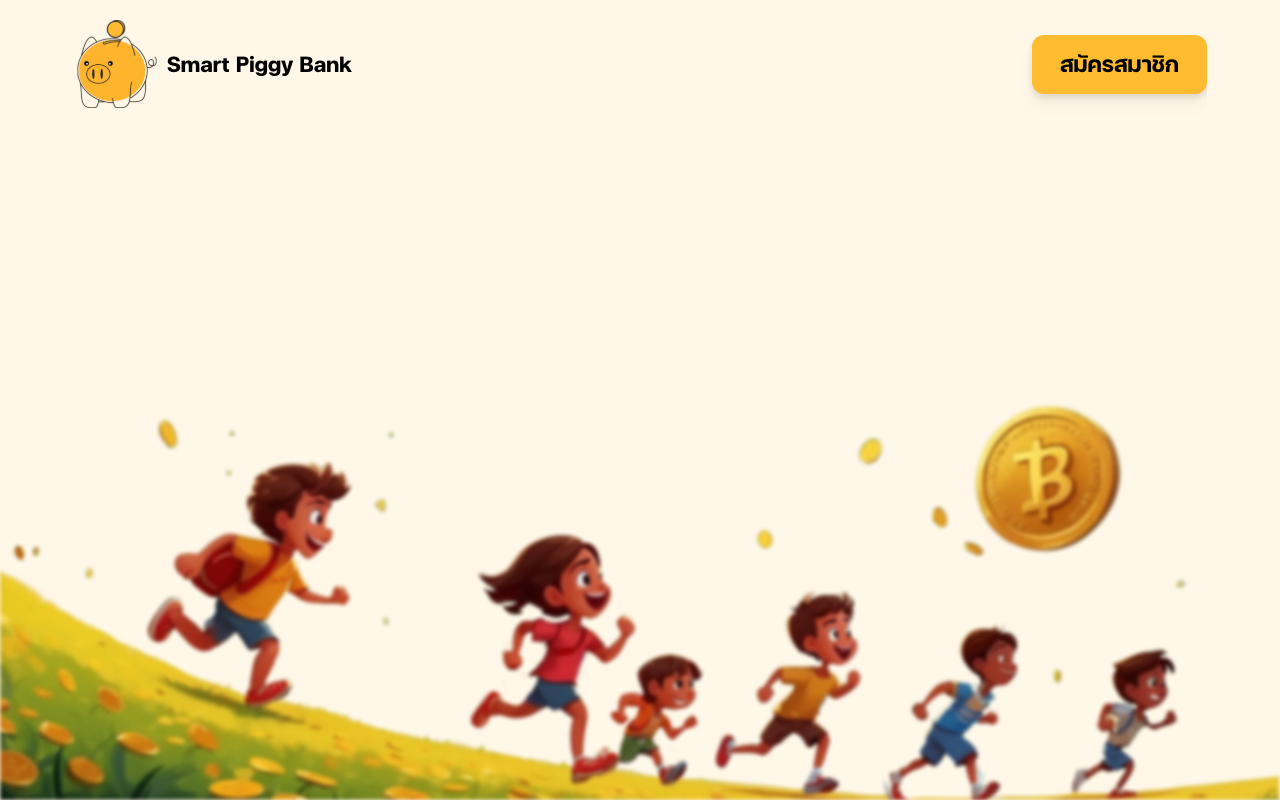
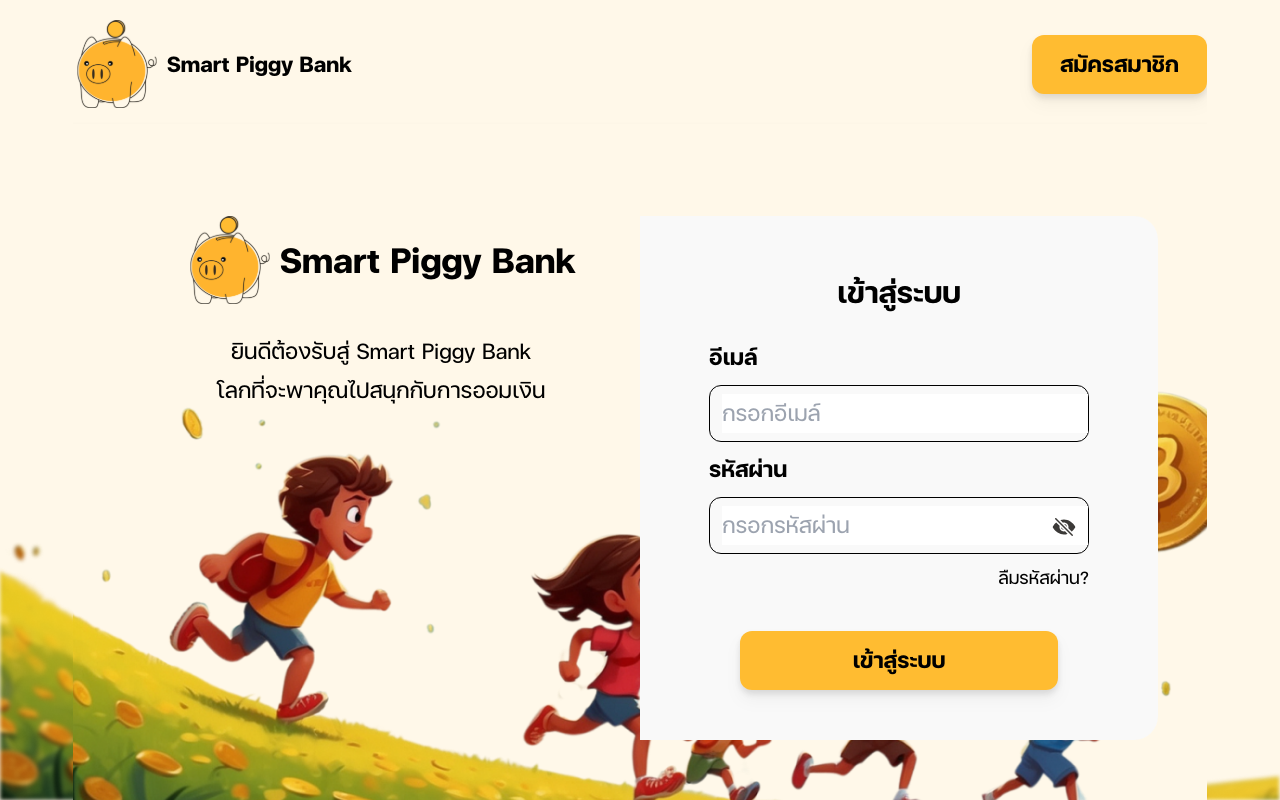
Before and after one commit to PitakPxt/Smart-piggy-bank, a React (Vite) app: page / in a window 1280 px wide. Built offline with nearby package versions, Linux system fonts and the light colour scheme; no server answers; the database is empty.

Commit message:
login first

```diff
--- a/src/App.jsx
+++ b/src/App.jsx
@@ -23,7 +23,7 @@ function App() {
         <Routes>
           <Route path="/" element={<Layout />}>
             <Route path="register" element={<Regisret />} />
-            <Route path="login" element={<Login />} />
+            <Route path="/" element={<Login />} />
             <Route path="unlock-pin" element={<UnlockPin />} />
             <Route path="create-party" element={<CreateParty />} />
             <Route path="party" element={<Party />} />
```
